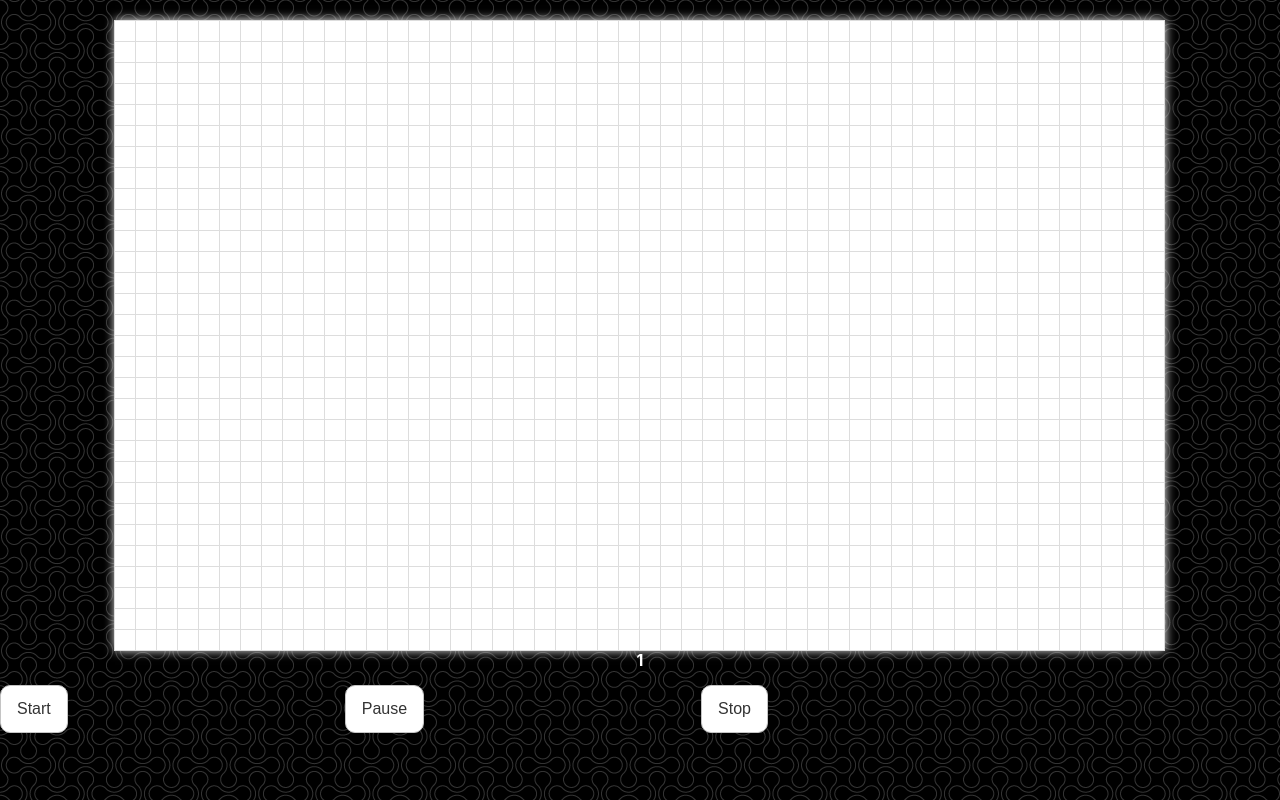
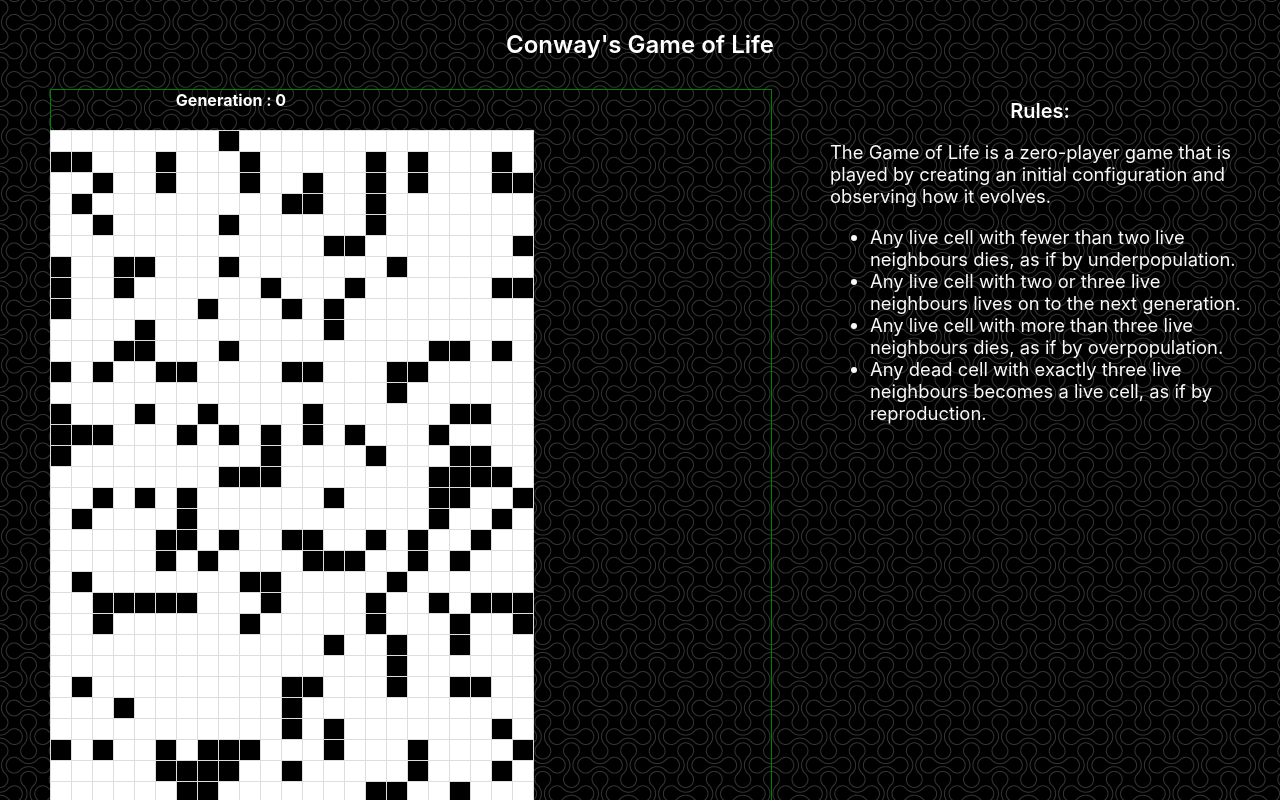
Before and after one commit to Uzoamaka126/game-of-life, a React (Create React App) app in the folder app/: page / in a window 1280 px wide. Shown: the top 800 px of the page. Built offline with nearby package versions, Linux system fonts and the light colour scheme.

Commit message:
Fix the simulation function to run as appropirate

```diff
--- a/app/src/App.css
+++ b/app/src/App.css
@@ -1,14 +1,60 @@
 .App {
-  min-height: 100vh
+  min-height: 100vh;
 }
 
 body {
-  background-image: url('./assets/double-bubble-dark.png');
+  background-image: url("./assets/double-bubble-dark.png");
 }
-
+.wrapper {
+  width: 100%;
+  max-width: 100%;
+  margin-top: 10px;
+}
+.heading {
+  width: 50%;
+  margin: 30px auto;
+}
+.heading h3 {
+  font-size: 1.5rem;
+  color: #fff;
+  font-weight: 600;
+}
+.sub-heading {
+  font-size: 1.25rem;
+  color: #fff;
+  font-weight: 600;
+}
+.text-center {
+  text-align: center;
+}
+.text-white {
+  color: #f9f9f9;
+  font-size: 1.15rem;
+}
+.d-flex {
+  display: flex;
+  justify-content: space-between;
+  padding-left: 50px;
+  padding-right: 30px;
+  /* border: 3px solid purple; */
+}
+.game-container {
+  display: flex;
+  justify-content: space-between;
+  max-width: 60%;
+  width: 63%;
+    border: 1px solid green;
+}
+.grid-container {
+  width: 50%;
+}
+.rules-container {
+  width: 35%;
+  max-width: 35%;
+}
 .box {
   display: inline-block;
-  border: 1px solid blue;
+  /* border: 1px solid blue; */
   width: 15px;
   height: 15px;
   margin-left: -1px;
@@ -28,20 +74,22 @@ body {
 }
 
 .center {
-  margin: auto;
+  /* margin: auto; */
   display: table;
-  margin-top: 10px;
 }
 
 .grid {
   width: 150px;
   line-height: 0;
   margin: auto;
-  box-shadow: 0px 0px 10px white;
+  /* box-shadow: 0px 0px 10px white; */
   margin-top: 20px;
 }
 
-h1, h2, h3, h4 {
+h1,
+h2,
+h3,
+h4 {
   color: white;
   margin: auto;
   text-align: center;
@@ -50,5 +98,5 @@ h1, h2, h3, h4 {
 }
 
 h4 {
-    margin-top: 0px;
+  margin-top: 0px;
 }
--- a/app/src/App.js
+++ b/app/src/App.js
@@ -3,12 +3,6 @@ import "./App.css";
 import { GridTwo } from "./components/GridTwo";
 import { produce } from "immer";
 // import { Grid } from "./components/Grid";
-
-// const rows = 30;
-const numOfRows = 30;
-const numOfColumns = 50;
-// const columns = 50;
-const speed = 100;
 
 function App() {
   // const [grid, setGrid] = useState(
@@ -16,7 +10,11 @@ function App() {
   //     .fill()
   //     .map(() => Array(columns).fill(false))
   // );
+  const numOfRows = 30;
+  const numOfColumns = 50;
+  let speed = 100;
   let intervalId;
+
   const [grid, setGrid] = useState(() => {
     const rows = [];
     for (let i = 0; i < numOfRows; i++) {
@@ -34,6 +32,7 @@ function App() {
     setGrid(newGrid);
   }
 
+  // Whatever Your Plan Is - Josie Buchanan | Moment
   function seed() {
     let gridCopy = arrayClone(grid);
     for (let i = 0; i < numOfRows; i++) {
@@ -47,49 +46,103 @@ function App() {
   }
 
   function playButton() {
-    console.log(intervalId, generation)
     clearInterval(intervalId);
     intervalId = setInterval(play, speed);
-    console.log(intervalId, generation)
   }
 
   function play() {
-    let g = grid;
-    let gridClone = arrayClone(grid);
-
+    setGrid((g) => {
+      return produce(g, (gridCopy) => {
         for (let i = 0; i < numOfRows; i++) {
           for (let j = 0; j < numOfColumns; j++) {
             let count = 0;
             if (i > 0) if (g[i - 1][j]) count++;
             if (i > 0 && j > 0) if (g[i - 1][j - 1]) count++;
-        if (i > 0 && j < numOfColumns - 1) if (g[i - 1][(j + 1)]) count++;
+            if (i > 0 && j < numOfColumns - 1) if (g[i - 1][j + 1]) count++;
             if (j < numOfColumns - 1) if (g[i][j + 1]) count++;
             if (j > 0) if (g[i][j - 1]) count++;
             if (i < numOfRows - 1) if (g[i + 1][j]) count++;
             if (i < numOfRows - 1 && j > 0) if (g[i + 1][j - 1]) count++;
-        if (i < numOfRows - 1 && numOfColumns - 1) if (g[i + 1][j + 1]) count++;
-        if (g[i][j] && (count < 2 || count > 3)) gridClone[i][j] = false;
-        if (!g[i][j] && count === 3) gridClone[i][j] = true;
+            if (i < numOfRows - 1 && j < numOfColumns - 1) {
+              if (g[i + 1][j + 1]) count++;
+            }
+            if (g[i][j] && (count < 2 || count > 3)) gridCopy[i][j] = 0;
+            if (!g[i][j] && count === 3) gridCopy[i][j] = 1;
           }
         }
-    setGrid(gridClone);
+      })
+    })
     setGeneration(generation + 1);
   }
 
+  function pauseButton() {
+    clearInterval(intervalId);
+  }
+
+  function slow() {
+    speed = 1000;
+    playButton();
+  }
+
+  function fast() {
+    speed = 100;
+    playButton();
+  }
+
+  function clear() {
+    var newGrid = () => {
+      const rows = [];
+      for (let i = 0; i < numOfRows; i++) {
+        rows.push(Array.from(Array(numOfColumns), () => 0));
+      }
+      return rows;
+    };
+    setGrid(newGrid);
+    setGeneration(0)
+  }
   useEffect(() => {
     seed();
-    playButton();
+    // playButton();
   }, []);
 
   return (
+    <div className="wrapper">
+      <div className="heading">
+        <h3>Conway's Game of Life</h3>
+      </div>
+      <div className="d-flex">
+        <div className="game-container">
+          <div className="grid-container">
             <GridTwo
               grid={grid}
               rows={numOfRows}
               columns={numOfColumns}
               selectBox={selectBox}
               generation={generation}
+              playButton={playButton}
+              pauseButton={pauseButton}
+              slow={slow}
+              fast={fast}
+              clear={clear}
             />
-    // <Grid />
+          </div>
+        </div>
+        <div className="rules-container">
+          <h3 className="sub-heading">Rules:</h3>
+          <p className="text-white">
+            The Game of Life is a zero-player game that is played by creating an initial
+            configuration and observing how it evolves.
+          </p>
+          <ul>
+            <li className="text-white">Any live cell with fewer than two live neighbours dies, as if by underpopulation.</li>
+            <li className="text-white">Any live cell with two or three live neighbours lives on to the next generation.</li>
+            <li className="text-white">Any live cell with more than three live neighbours dies, as if by overpopulation.</li>
+            <li className="text-white">Any dead cell with exactly three live neighbours becomes a live cell, as if by reproduction.</li>
+            <li></li>
+          </ul>
+        </div>
+      </div>
+    </div>
   );
 }
 
--- a/app/src/components/GridTwo.jsx
+++ b/app/src/components/GridTwo.jsx
@@ -1,50 +1,17 @@
 import React, { useState, useEffect } from "react";
 import { StartButton, PauseButton, StopButton } from "./ActionButtons";
 
-function Box({ boxClass, boxId, selectBoxProps, row, col }) {
-  function selectBox() {
-    selectBoxProps(row, col);
+export function GridTwo({ grid, rows, columns, selectBox, generation }) {
+
+  function selectBoxCell(row, col) {
+    selectBox(row, col)
   }
-
-  return (
-    <div
-      className={boxClass}
-      id={boxId}
-      onClick={selectBox}
-      //   style={{
-      //     width: "20",
-      //     heights: 20,
-      //     backgroundColor: [row][col] ? "black" : "white",
-      //     border: "1px solid #ddd",
-      //   }}
-    />
-  );
-}
-export function GridTwo({ grid, rows, columns, selectBox, generation }) {
-  //   var rowsArr = [];
-  //   var boxClass = "";
-
-  //   for (var i = 0; i < rows; i++) {
-  //     for (var j = 0; j < columns; j++) {
-  //       let boxId = i + "_" + j;
-  //       boxClass = grid[i][j] ? "box on" : "box off";
-  //       console.log(boxClass);
-  //       rowsArr.push(
-  //         <Box
-  //           boxClass={boxClass}
-  //           key={`${i}-${j}`}
-  //           boxId={`${i}-${j}`}
-  //           row={i}
-  //           col={j}
-  //           selectBoxProps={selectBox}
-  //         />
-  //       );
-  //     }
-  //   }
-
   return (
     <>
-      <div className="grid" style={{ width: columns * 21 }}>
+      <div>
+        <h4 className="text-center">Generation : {generation}</h4>
+      </div>
+      <div className="grid" style={{ width: columns * 10 }}>
         {grid.map(
           (rows, i) =>
             rows.map((col, j) => (
@@ -57,16 +24,11 @@ export function GridTwo({ grid, rows, columns, selectBox, generation }) {
                   backgroundColor: grid[i][j] ? "black" : "white",
                   border: "1px solid #ddd",
                 }}
-                onClick={() =>
-                  selectBox(i, j)
-                }
+                onClick={() => selectBoxCell(i, j)}
               />
             ))
           //   )
         )}
-          </div>
-          <div>
-              <h4>{generation}</h4>
           </div>
       <div
         style={{
```
Lines whose indentation alone changed are shown as unchanged.
